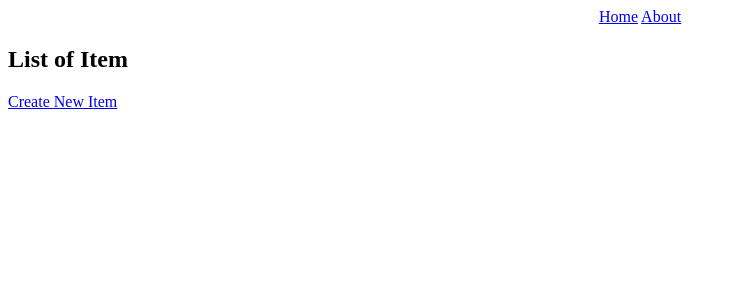
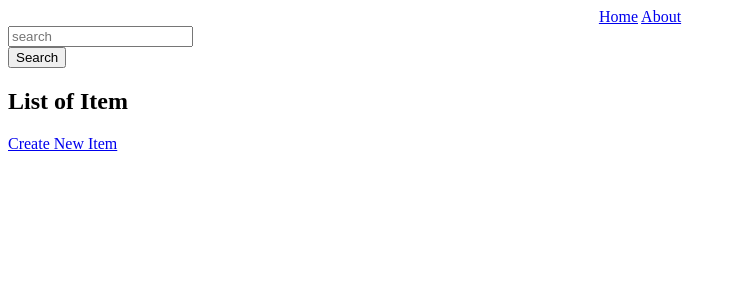
Before and after one commit to thenils/ecolab, a Django app: page /compare/ in a window 1280 px wide. Shown: the top 300 px of the page, without its empty margins (0-737 px from the left). Run offline with Django 3.2, Linux system fonts and the light colour scheme; data that the repository does not hold is empty.

Commit message:
added search buttun

```diff
--- a/compare/templates/compare/list_view.html
+++ b/compare/templates/compare/list_view.html
@@ -1,6 +1,14 @@
 
 {% extends 'home/base.html' %}
 {% block content %}
+	<div>
+		<form role="search" action="{% url 'search'%}" method="get">
+			<div>
+				<input type="text" name="search" placeholder="search">
+			</div>
+			<button type="submit">Search</button>
+		</form>
+	</div>
 	<h2>List of Item</h2>
 	<div>
 		{% for item in items %}
--- a/compare/urls.py
+++ b/compare/urls.py
@@ -1,12 +1,13 @@
 from django.urls import path, include
 from . import views
 from .views import ItemListView, ItemCreateView, ItemUpdateView, ItemDetailView, DeleteItem
-
+from . import views
 urlpatterns = [
     path('', ItemListView.as_view(), name="list-home"),
     path('item/new/', ItemCreateView.as_view(), name="new-item" ),
     path('item/<int:pk>/update', ItemUpdateView.as_view(), name='update-item'),
     path('item/<int:pk>/',ItemDetailView.as_view(),name='detail-item'),
-    path('item/<int:pk>/delete/', DeleteItem.as_view(), name='delete-item')
+    path('item/<int:pk>/delete/', DeleteItem.as_view(), name='delete-item'),
+    path('item/search/', views.search, name='search')
     # path('', include('compare.urls'))
 ]
--- a/compare/views.py
+++ b/compare/views.py
@@ -2,6 +2,7 @@ from django.shortcuts import render, redirect, get_object_or_404
 from .models import Item
 from django.urls import reverse, reverse_lazy
 from django.views.generic import ListView, CreateView, UpdateView, DetailView, DeleteView
+# from django
 
 #only required if u use get or post method to update quary
 from .form import itemForm
@@ -59,3 +60,15 @@ class ItemUpdateView(UpdateView):
 	# 		return render(request, self.template_name, ctx)
 	# 	form.save()
 	# 	return redirect(self.success_url)
+
+
+#searchbar
+
+def search(request):
+	if request.method == 'GET':
+		search = request.GET.get('search')
+		item = Item.objects.all().filter(product='search')
+		ctx = {
+		'items':item
+		}
+		return render(request, 'compare/search_list.html', ctx)
```
Also changed, not shown: compare/templates/compare/search_list.html (added, +24 -0 lines).
